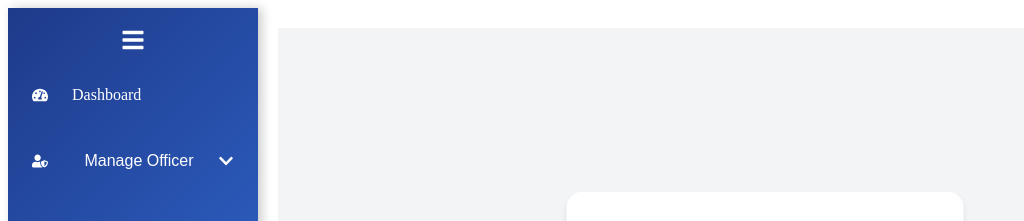
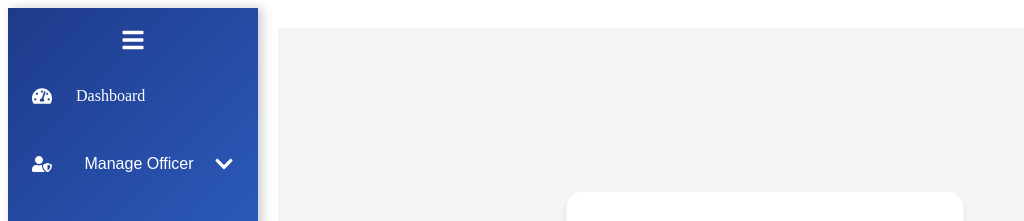
Before and after one commit to Ayesha126/LawAssist, a React (Create React App) app: page /add-officer in a window 1280 px wide. Shown: the top 221 px of the page, without its empty margins (0-1024 px from the left). Built offline with nearby package versions, Linux system fonts and the light colour scheme.

Commit message:
logo sized changed

```diff
--- a/src/style/Sidebar.css
+++ b/src/style/Sidebar.css
@@ -10,6 +10,11 @@
   padding-top: 10px;
   box-shadow: 4px 0 10px rgba(0, 0, 0, 0.2);
 }
+.sidebar .menu li svg {
+  font-size: 20px; /* Set a fixed size */
+  transition: font-size 0.2s ease-in-out; /* Smooth transition */
+}
+
 
 /* Collapsed Sidebar */
 .sidebar.collapsed {
@@ -91,6 +96,12 @@
   display: flex;
   flex-direction: column;
 }
+.submenu-btn svg {
+  font-size: 20px; /* Set a fixed size */
+  min-width: 20px; /* Ensure consistent spacing */
+  transition: font-size 0.2s ease-in-out; /* Smooth transition */
+}
+
 
 .submenu-btn {
   display: flex;
```
